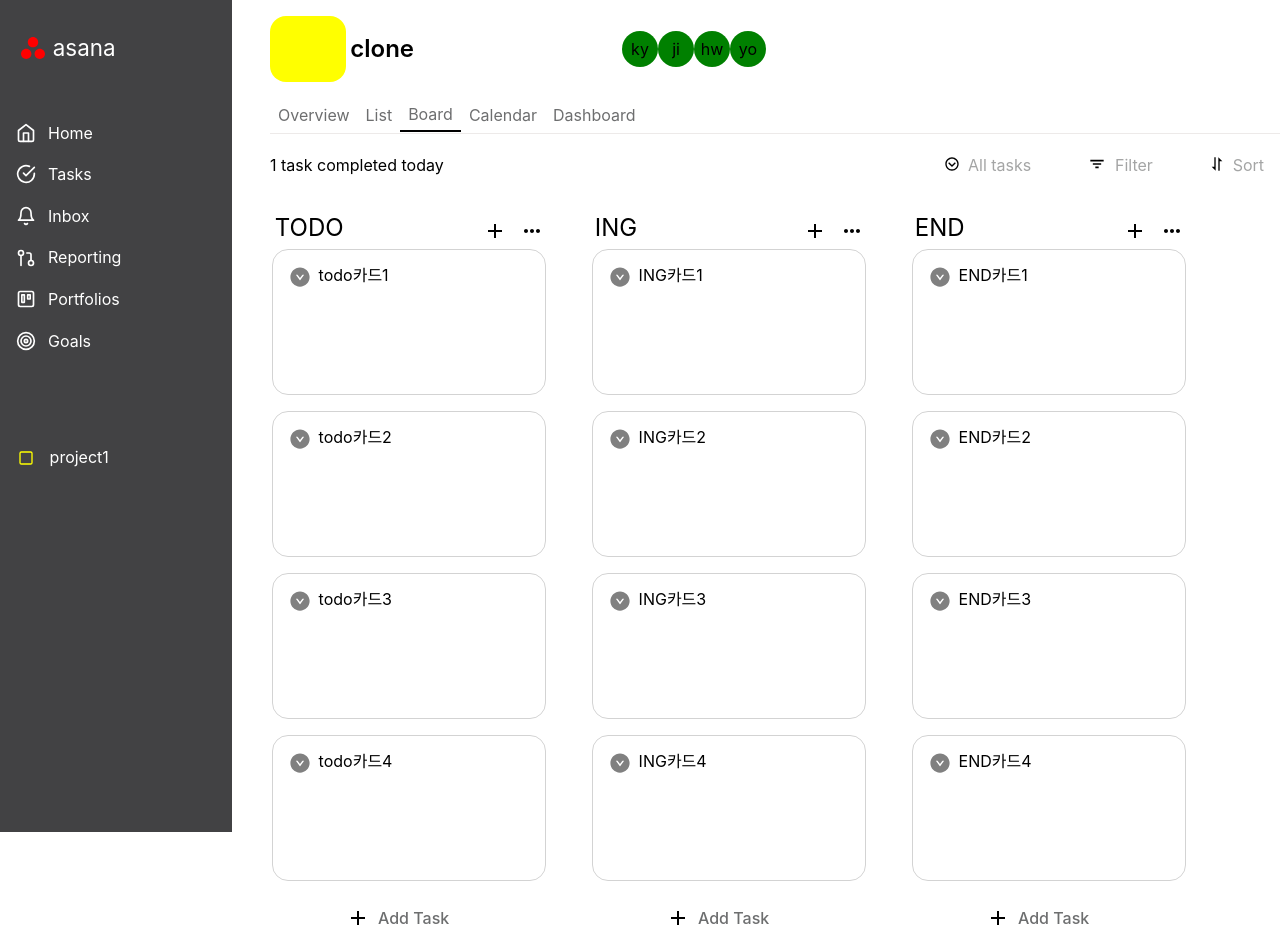
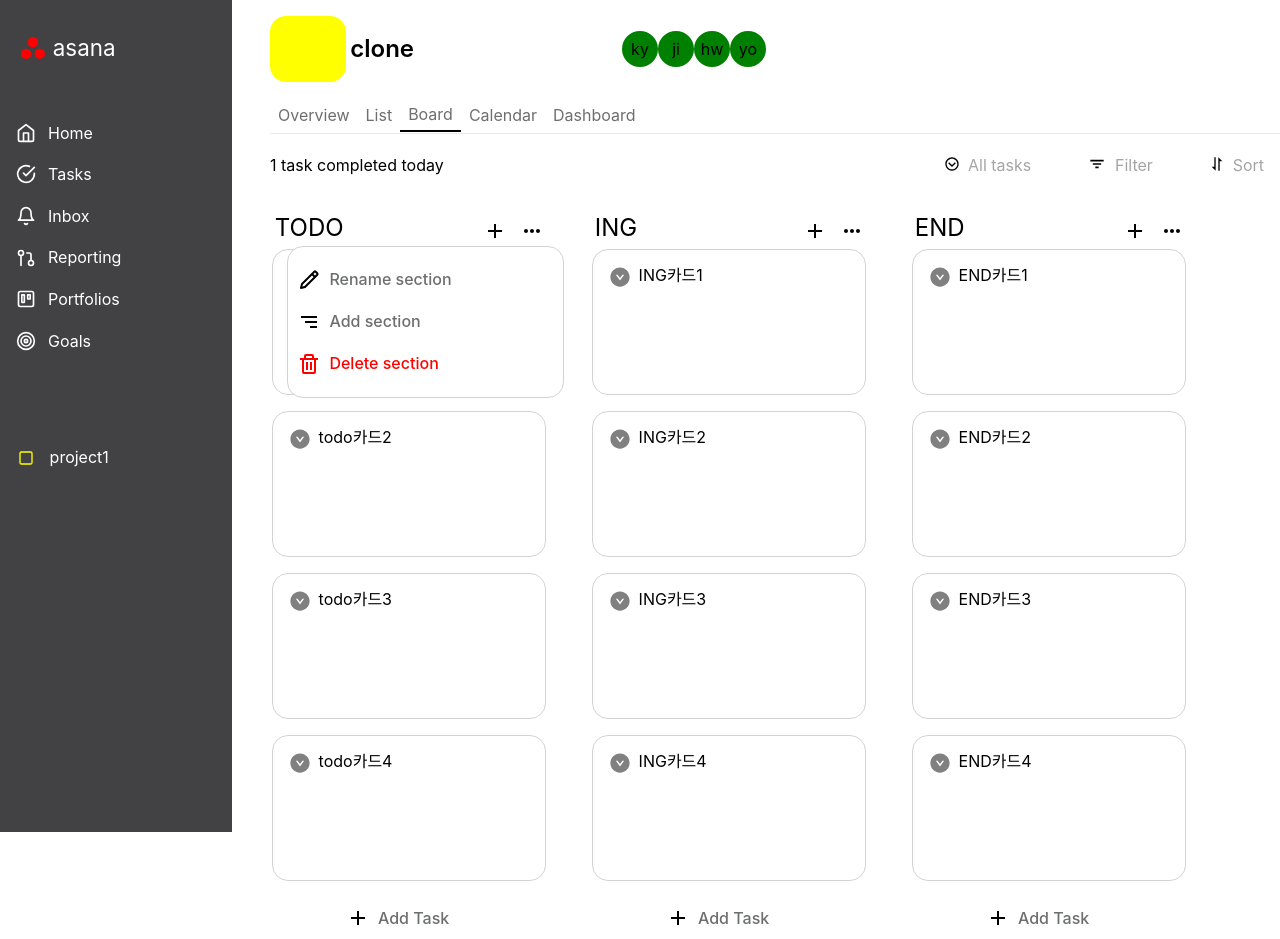
Before and after one commit to Asana-clone/asana-front, a React (Create React App) app: page /board in a window 1280 px wide. Both pictures are taken after a click on the icon 531 px from the left and 231 px from the top of the page. Built offline with nearby package versions, Linux system fonts and the light colour scheme.

Commit message:
⚰️  Remove dead code

```diff
--- a/src/components/UI/atoms/Grid.tsx
+++ b/src/components/UI/atoms/Grid.tsx
@@ -14,8 +14,6 @@ interface Props {
 	isCursor?: boolean;
 	border?: string;
 	isRadius?: boolean;
-	// isScroll?: 'scrollY' | 'scrollX' | false;
-	// isHidden?: 'hiddenY' | 'hiddenX' | false;
 }
 
 const Grid: React.FC<Props> = ({ _onClick, children, ...props }): React.ReactElement => {
@@ -38,8 +36,6 @@ Grid.defaultProps = {
 	isCursor: false,
 	border: 'none',
 	isRadius: false,
-	// isScroll: false,
-	// isHidden: false,
 };
 
 const Container = styled.div<Props>`
--- a/src/components/UI/molecules/OptionModal.tsx
+++ b/src/components/UI/molecules/OptionModal.tsx
@@ -1,16 +1,24 @@
+import styled from '@emotion/styled';
 import React from 'react';
 import Grid from '../atoms/Grid';
 import AddButton from './AddButton';
 
-interface Props {
-	isModal: boolean;
-}
+interface Props {}
 
-const OptionModal: React.FC<Props> = ({ isModal }) => {
+const OptionModal: React.FC<Props> = () => {
 	return (
 		<>
-			{isModal && (
-				<Grid kind="FC" position="start" width="16rem">
+			<Pos>
+				<Grid
+					kind="FC"
+					position="start"
+					width="16.8rem"
+					height="9rem"
+					border="1px solid lightgray"
+					isRadius={true}
+					padding="0.2rem 0.2rem"
+					background="#fff"
+				>
 					<AddButton
 						iconType="rename"
 						text="Rename section"
@@ -31,9 +39,16 @@ const OptionModal: React.FC<Props> = ({ isModal }) => {
 						onClick={() => {}}
 					/>
 				</Grid>
-			)}
+			</Pos>
 		</>
 	);
 };
 
+const Pos = styled.div`
+	position: absolute;
+	z-index: 1;
+	top: 2rem;
+	right: 0;
+`;
+
 export default OptionModal;
--- a/src/components/UI/organisms/BoardSection.tsx
+++ b/src/components/UI/organisms/BoardSection.tsx
@@ -3,6 +3,7 @@ import styled from '@emotion/styled';
 import AddButton from '../molecules/AddButton';
 import BoardCard from '../molecules/BoardCard';
 import BoardSectionTitle from '../molecules/BoardSectionTitle';
+import OptionModal from '../molecules/OptionModal';
 
 interface Props {
 	tasks: Array<string>;
@@ -13,12 +14,14 @@ interface Props {
 const BoardSection: React.FC<Props> = ({ tasks, sectionName, id }) => {
 	const [cardDesc, setCardDesc] = useState(tasks);
 	const [isBlank, setIsBlank] = useState(false);
+	const [isModal, setIsModal] = useState(false);
 
 	return (
 		<Container>
+			{isModal && <OptionModal />}
 			<BoardSectionTitle
 				onClickPlus={() => setIsBlank(!isBlank)}
-				onClickDots={() => {}}
+				onClickDots={() => setIsModal(!isModal)}
 				sectionName={sectionName}
 			/>
 			{cardDesc.map((desc, idx) => (
@@ -32,6 +35,7 @@ const BoardSection: React.FC<Props> = ({ tasks, sectionName, id }) => {
 
 const Container = styled.div`
 	display: flex;
+	position: relative;
 	width: 18.3rem;
 	flex-direction: column;
 	justify-content: start;
```
Also changed, not shown: 2 other files (tests, documents, lock files or other folders).
